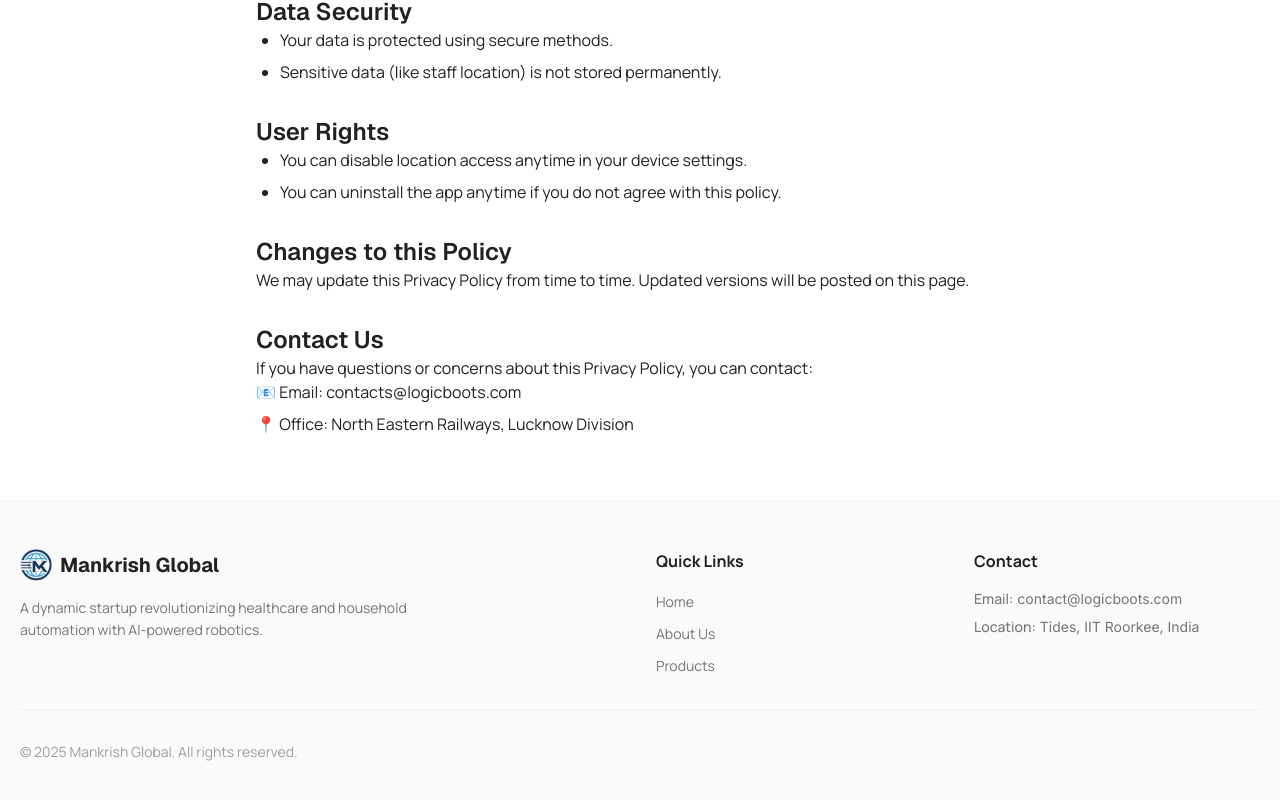
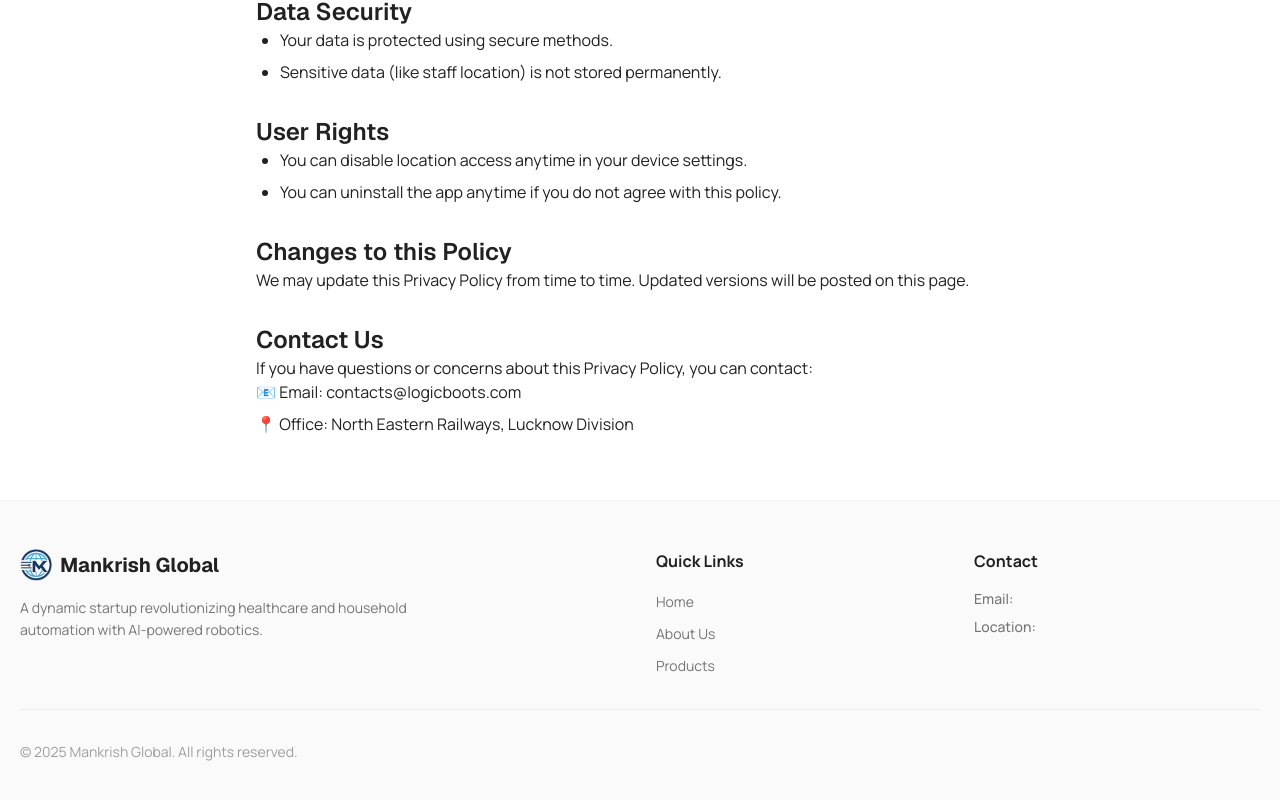
Before and after one commit to lord-vinayak/mankrish, a React (Vite) app: page /privacy-policy in a window 1280 px wide. Shown: the part 1017-1817 px from the top of the page. Built offline with nearby package versions, Linux system fonts and the light colour scheme.

Commit message:
removed contact

```diff
--- a/src/components/Footer.jsx
+++ b/src/components/Footer.jsx
@@ -60,11 +60,11 @@
             <ul className="space-y-2">
               <li className="text-gray-600 text-sm">
                 <span className="font-manrope font-medium">Email:</span>{" "}
-                contact@logicboots.com
+
               </li>
               <li className="text-gray-600 text-sm">
                 <span className="font-manrope font-medium">Location:</span>{" "}
-                Tides, IIT Roorkee, India
+
               </li>
             </ul>
           </div>
```
Also changed, not shown: public/logo-s.jpg (deleted).
